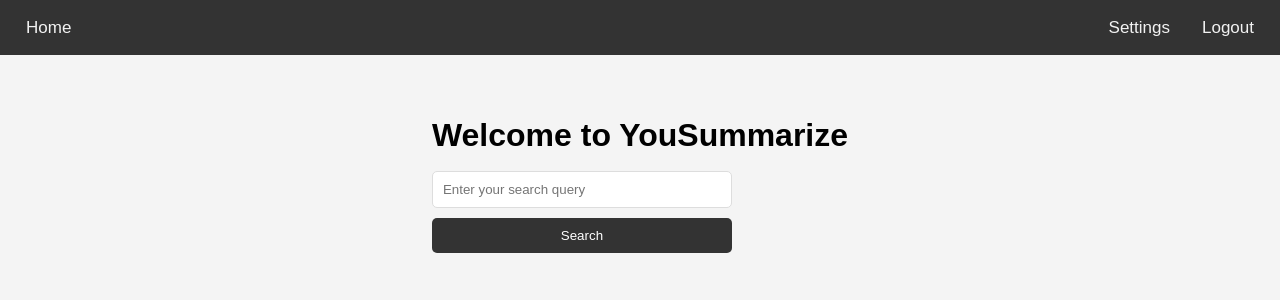
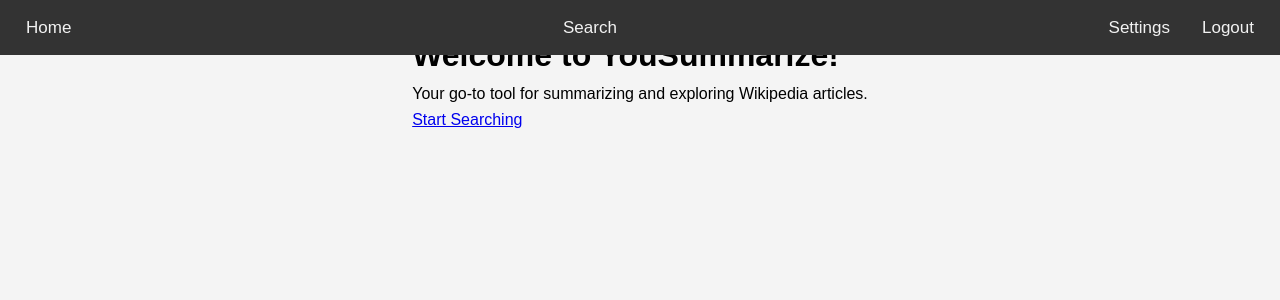
Before and after one commit to EthanMcKanna/wiki-flask-project, a Flask app: page / in a window 1280 px wide. Shown: the top 300 px of the page. Run offline with Flask 3, Linux system fonts and the light colour scheme; the visitor is signed in with stand-in values (Sample User, id 1).

Commit message:
added password reset and refactor + new home page

```diff
--- a/main.py
+++ b/main.py
@@ -84,7 +84,6 @@ def generate_summary(query, text, user_preferences=None):
         presence_penalty=0
     )
 
-    print("DEBUG")
     print(response.choices[0].message.content)
     ai_summaries = json.loads(response.choices[0].message.content)
     return ai_summaries
@@ -115,7 +114,7 @@ def suggest():
     suggestions = []
     if query:
         try:
-            suggestions = wikipedia.search(query, results=5)  # Adjust the number of results as needed
+            suggestions = wikipedia.search(query, results=5)
         except Exception as e:
             print("Error occurred in autosuggest:", traceback.format_exc())
     return jsonify(suggestions)
@@ -176,7 +175,7 @@ def confirm_email(token):
     flash('Email confirmed. Please login.')
     return redirect(url_for('login'))
 
-@app.route('/resend_verification_email')
+@app.route('/resend_verificaxtion_email')
 @login_required
 def resend_verification_email():
     # Generate a new confirmation token
@@ -195,6 +194,65 @@ def resend_verification_email():
 @login_required
 def email_verification_required():
     return render_template('email_verification_required.html')
+
+
+
+def generate_reset_token(email):
+    return s.dumps(email, salt='password-reset-salt')
+
+def verify_reset_token(token):
+    try:
+        email = s.loads(token, salt='password-reset-salt', max_age=3600)
+        return email
+    except:
+        return None
+
+
+def send_password_reset_email(user_email):
+    token = generate_reset_token(user_email)
+    msg = Message('Reset Your Password', sender=("YouSummarize", "YouSummarize@gmail.com"), recipients=[user_email])
+    reset_link = url_for('reset_password', token=token, _external=True)
+    msg.body = f'Please click on the link to reset your password: {reset_link}'
+    mail.send(msg)
+
+
+
+@app.route('/reset_password_request', methods=['GET', 'POST'])
+def reset_password_request():
+    if request.method == 'POST':
+        email = request.form['email']
+        c.execute("SELECT id FROM users WHERE email = ?", (email,))
+        user = c.fetchone()
+        if user:
+            send_password_reset_email(email)
+            flash('An email with instructions to reset your password has been sent.')
+        else:
+            flash('Email not found')
+        return redirect(url_for('login'))
+    return render_template('reset_password_request.html')
+
+@app.route('/reset_password/<token>', methods=['GET', 'POST'])
+def reset_password(token):
+    if request.method == 'POST':
+        email = verify_reset_token(token)
+        if email is None:
+            flash('The password reset link is invalid or has expired.')
+            return redirect(url_for('login'))
+
+        password = request.form['password']
+        password_hash = generate_password_hash(password)
+
+        # Update the user's password
+        c.execute("UPDATE users SET password_hash = ? WHERE email = ?", (password_hash, email))
+        conn.commit()
+        flash('Your password has been reset.')
+        return redirect(url_for('login'))
+
+    return render_template('reset_password.html', token=token)
+
+
+
+
 
 @app.route('/user/settings', methods=['GET', 'POST'])
 @login_required
@@ -224,69 +282,84 @@ def user_settings():
 
     return render_template('user_settings.html')
 
-@app.route('/', methods=['GET', 'POST'])
+@app.route('/search', methods=['GET', 'POST'])
 @login_required
 def search_wikipedia():
     if not current_user.confirmed:
         flash('Please confirm your email before sending queries.')
         return redirect(url_for('email_verification_required'))
-    related_articles = []
-    top_result = None
+
     query = request.args.get('query') if request.method == 'GET' else request.form.get('query')
+    if query:
+        query = query.strip().lower()
+        return process_query(query)
+    return render_template('search.html')
 
+def process_query(query):
+    results = wikipedia.search(query)
+    if not results:
+        flash("No results found for your query.")
+        return render_template('search.html')
+
+    top_result = results[0]
+    try:
+        return get_or_create_article_data(top_result, query)
+    except wikipedia.exceptions.DisambiguationError as e:
+        # Choose first option from disambiguation or implement a better selection method
+        top_result = e.options[0]
+        return get_or_create_article_data(top_result, query)
+
+def get_or_create_article_data(article_title, original_query):
+    c.execute("SELECT wikipedia_summary, ai_summaries, image_url, related_topics, queries FROM api_cache WHERE article_title=?", (article_title,))
+    row = c.fetchone()
+
+    if row:
+        return render_cached_article_data(row, article_title)
+    else:
+        return create_and_cache_article_data(article_title, original_query)
+
+def render_cached_article_data(row, article_title):
+    wikipedia_summary, ai_summaries_json, image_url, related_articles_string, cached_queries = row
+    ai_summaries = json.loads(ai_summaries_json)
+    related_articles = related_articles_string.split(", ")
+
+    updated_queries = cached_queries + ", " + article_title if cached_queries else article_title
+    c.execute("UPDATE api_cache SET queries=? WHERE article_title=?", (updated_queries, article_title))
+    conn.commit()
+
+    return render_article_data(wikipedia_summary, ai_summaries, image_url, article_title, related_articles)
+
+def create_and_cache_article_data(article_title, original_query):
+    wikipedia_summary = wikipedia.summary(article_title, auto_suggest=False)
+    ai_summaries = generate_summary(article_title, wikipedia_summary)
+    ai_summaries_json = json.dumps(ai_summaries)
+
+    related_articles = get_related_articles(article_title)
+    related_articles_string = ", ".join(related_articles)
+
+    image_link = f"https://en.wikipedia.org/w/api.php?action=query&format=json&formatversion=2&prop=pageimages|pageterms&piprop=thumbnail&pithumbsize=100&pilicense=any&titles={article_title}"
+    image_url = extract_thumbnail_link(image_link)
+
+    c.execute("INSERT INTO api_cache (article_title, wikipedia_summary, related_topics, ai_summaries, image_url, queries) VALUES (?, ?, ?, ?, ?, ?)", (article_title, wikipedia_summary, related_articles_string, ai_summaries_json, image_url, original_query))
+    conn.commit()
+
+    return render_article_data(wikipedia_summary, ai_summaries, image_url, article_title, related_articles)
+
+def render_article_data(wikipedia_summary, ai_summaries, image_url, query, related_articles):
     user_id = current_user.get_id() if current_user.is_authenticated else None
     c.execute("SELECT summary_complexity FROM user_preferences WHERE user_id=?", (user_id,))
     user_preferences = c.fetchall()
 
-    if user_preferences:
-        # Extract the first element of the first tuple
-        summary_complexity = user_preferences[0][0]
-    else:
-        summary_complexity = None  # or a default value
+    summary_complexity = user_preferences[0][0] if user_preferences else None
 
-    if query:
-        query = query.strip().lower()
-        results = wikipedia.search(query)
-        if results:
-            top_result = results[0]
+    return render_template('results.html', summary=wikipedia_summary, ai_summary=ai_summaries, image_url=image_url, query=query, related_articles=related_articles, summary_complexity=summary_complexity)
 
-            c.execute("SELECT wikipedia_summary, ai_summaries, image_url, related_topics, queries FROM api_cache WHERE article_title=?", (top_result,))
-            row = c.fetchone()
 
-            if row:
-                wikipedia_summary, ai_summaries_json, image_url, related_articles_string, cached_queries = row
-                ai_summaries = json.loads(ai_summaries_json)
-                if related_articles_string:
-                    related_articles = related_articles_string.split(", ")
-                else:
-                    related_articles = get_related_articles(top_result)
+# home page
+@app.route('/')
+def home():
+    return render_template('home.html')
 
-                updated_queries = cached_queries + ", " + query if cached_queries else query
-                c.execute("UPDATE api_cache SET queries=? WHERE article_title=?", (updated_queries, top_result))
-            else:
-                try:
-                    wikipedia_summary = wikipedia.summary(top_result, auto_suggest=False)
-                except wikipedia.exceptions.DisambiguationError as e:
-                    top_result = e.options[0]
-                    wikipedia_summary = wikipedia.summary(top_result, auto_suggest=False)
-
-                ai_summaries = generate_summary(top_result, wikipedia_summary)
-                ai_summaries_json = json.dumps(ai_summaries)
-
-                related_articles = get_related_articles(top_result)
-                related_articles_string = ", ".join(related_articles)
-
-                image_link = f"https://en.wikipedia.org/w/api.php?action=query&format=json&formatversion=2&prop=pageimages|pageterms&piprop=thumbnail&pithumbsize=100&pilicense=any&titles={top_result}"
-                image_url = extract_thumbnail_link(image_link)
-
-                c.execute("INSERT OR REPLACE INTO api_cache VALUES (?, ?, ?, ?, ?, ?)", (top_result, wikipedia_summary, related_articles_string, ai_summaries_json, image_url, query))
-            conn.commit()
-        else:
-            flash("No results found for your query.")
-            return render_template('index.html')
-
-        return render_template('results.html', summary=wikipedia_summary, ai_summary=ai_summaries, image_url=image_url, query=top_result, related_articles=related_articles, summary_complexity=summary_complexity)
-    return render_template('index.html')
 
 if __name__ == "__main__":
     app.run(debug=True)
--- a/static/styles.css
+++ b/static/styles.css
@@ -208,3 +208,11 @@ button:hover {
 #suggestionBox div:hover {
     background-color: #e9e9e9;
 }
+.flashes {
+    position: fixed;
+    top: 60px;
+    left: 50%;
+    transform: translateX(-50%);
+    z-index: 9999;
+    transition: opacity 0.5s linear;
+}
--- /dev/null
+++ b/templates/home.html
@@ -0,0 +1,38 @@
+<!DOCTYPE html>
+<html>
+<head>
+    <title>YouSummarize Home</title>
+    <link rel="stylesheet" type="text/css" href="/static/styles.css">
+    <link rel="icon" type="image/png" href="/static/images/SiteFavicon.png">
+</head>
+<body>
+    <div class="topbar">
+        <a href="/">Home</a>
+        <a href="/search">Search</a>
+        {% if current_user.is_authenticated %}
+            <div class="right">
+                <a href="/user/settings">Settings</a>
+                <a href="/logout">Logout</a>
+            </div>
+        {% else %}
+            <a href="/login">Login</a>
+            <a href="/register">Register</a>
+        {% endif %}
+    </div>
+    <div class="main-content">
+        <h1>Welcome to YouSummarize!</h1>
+        <p>Your go-to tool for summarizing and exploring Wikipedia articles.</p>
+        <div>
+            {% if current_user.is_authenticated %}
+                <a href="/search" class="button">Start Searching</a>
+            {% else %}
+            <a href="/login">Login</a>
+            <a href="/register">Register</a>
+            {% endif %}
+        </div>
+    </div>
+    <div class="footer">
+        <!-- Footer content: Additional links, contact information, etc. -->
+    </div>
+</body>
+</html>
--- a/templates/index.html
+++ b/templates/search.html
@@ -4,7 +4,6 @@
     <title>YouSummarize</title>
     <link rel="stylesheet" type="text/css" href="{{ url_for('static', filename='styles.css') }}">
     <link rel="icon" type="image/png" href="{{ url_for('static', filename='images/SiteFavicon.png') }}">
-    <!-- Include jQuery -->
     <script src="https://code.jquery.com/jquery-3.6.0.min.js"></script>
 </head>
 <body>
@@ -24,7 +23,7 @@
     <div style="padding-top:60px; margin:20px;">
         <h1>Welcome to YouSummarize</h1>
         {% if current_user.is_authenticated %}
-            <form method="POST" action="/" id="searchForm">
+            <form method="POST" action="/search" id="searchForm">
                 <input type="text" name="query" id="searchInput" placeholder="Enter your search query" required>
                 <div id="suggestionBox"></div>
                 <input type="submit" value="Search">
```
Also changed, not shown: templates/login.html (+24 -2 lines), templates/reset_password.html (added, +23 -0 lines), templates/reset_password_request.html (added, +23 -0 lines).
